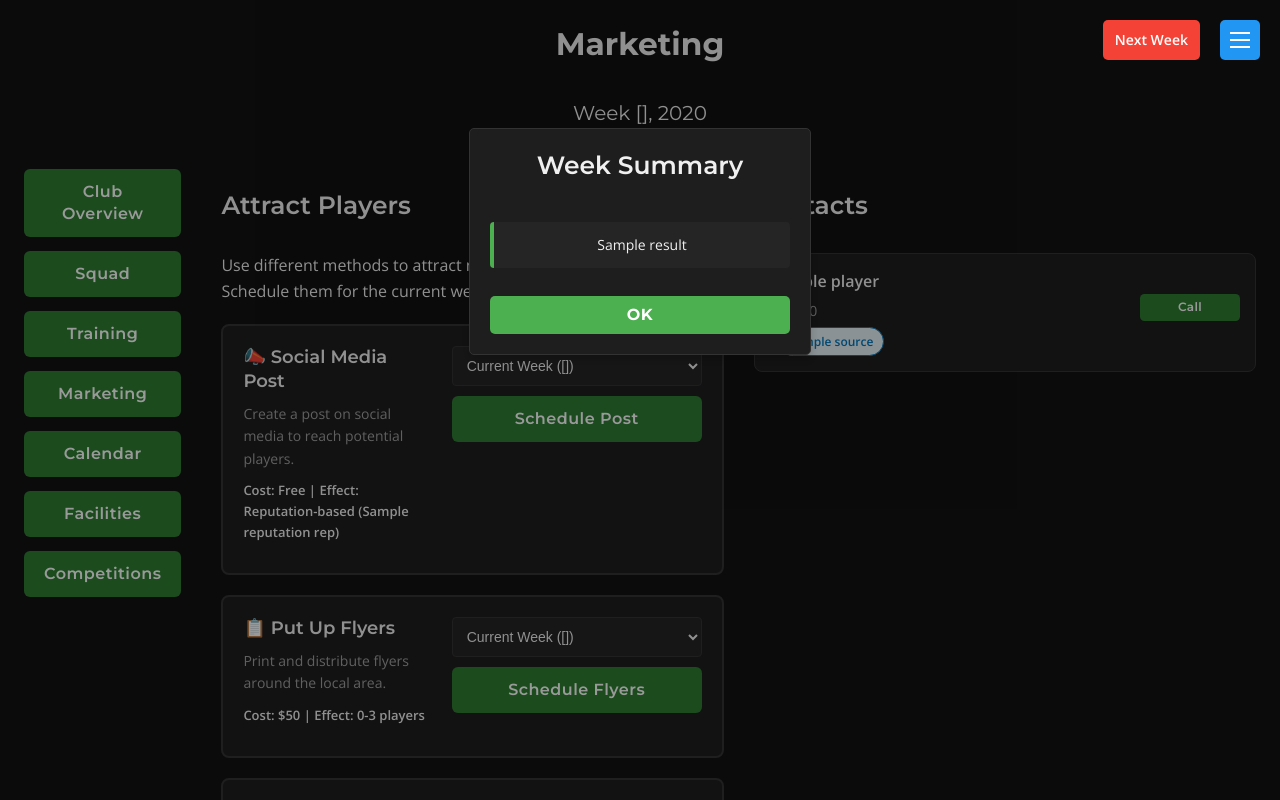
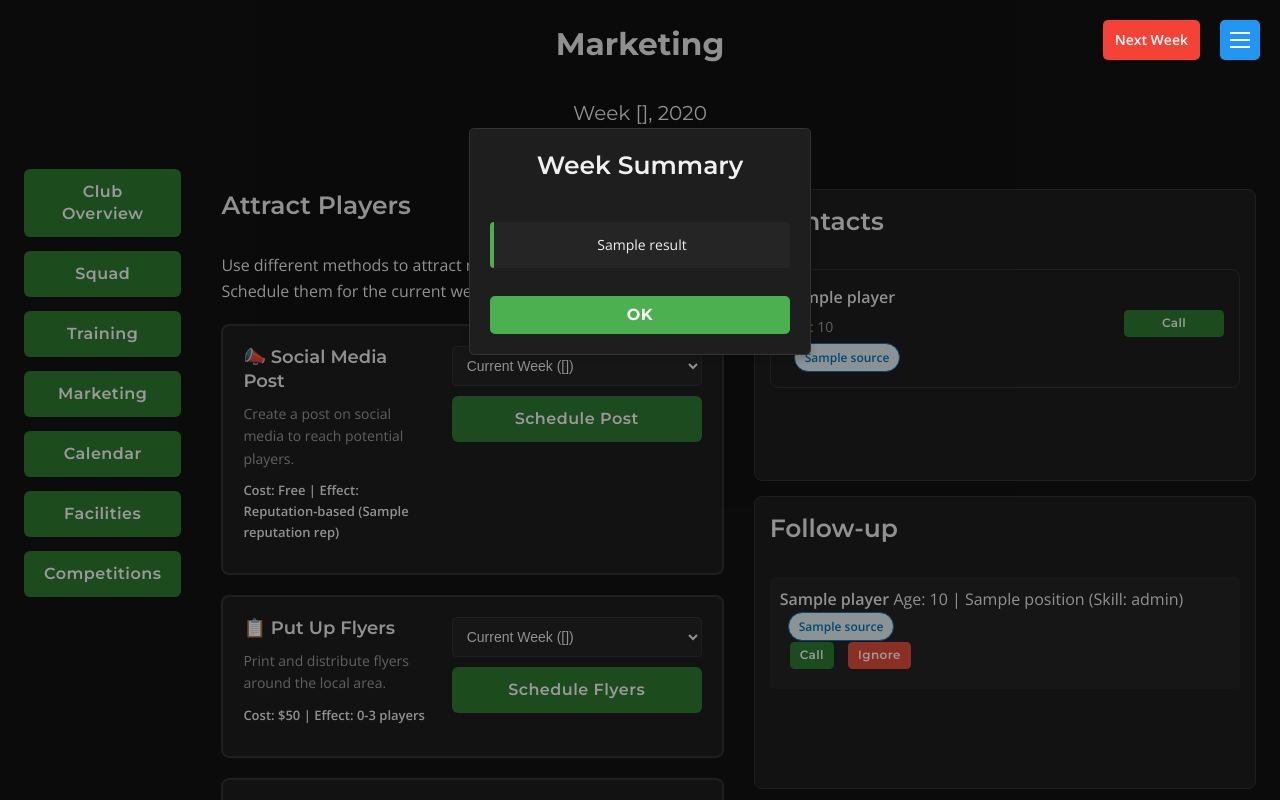
Before and after one commit to milarous/grassroots-manager, a Flask app: template templates/marketing.html in a window 1280 px wide. Run offline with Flask 3, Linux system fonts and the light colour scheme; the template is opened without the code that fills it: most values are stand-ins (such as "Sample title", 1, 10 or a date in 2020).

Commit message:
Training Follow up list on marketing page created with routing and bugs n ideas page started

```diff
--- /dev/null
+++ b/bugs-n-ideas.txt
@@ -0,0 +1,3 @@
+Recently did the follow up section.
+When player went to training and routed to follow up, it said that no one went to training.
+There was one word of mouth attendee, they still went onto the contact list rather than follow up.
--- a/main.py
+++ b/main.py
@@ -14,6 +14,7 @@ class Club:
         self.finances = 1000       # starting money
         self.reputation = 1        # starts as unknown
         self.squad = []            # will add later
+        self.follow_up_players = [] # Players waiting for follow up
         self.facility = None       # Current rented facility
         self.competition = None    # Current entered competition
         self.week = 1              # Current game week
@@ -221,6 +222,8 @@ def migrate_save_data(club):
         return
 
     # Ensure legacy saves have necessary attributes
+    if not hasattr(club, 'follow_up_players'):
+        club.follow_up_players = []
     if not hasattr(club, 'competition'):
         club.competition = None
     if not hasattr(club, 'week'):
@@ -493,6 +496,27 @@ def recruit_player(player_index):
         flash(f'{player.name} has been recruited to the squad!', 'success')
     return redirect(url_for('marketing_view'))
 
+@app.route('/recruit_follow_up/<int:player_index>', methods=['POST'])
+def recruit_follow_up(player_index):
+    if club is None:
+        return redirect(url_for('main_menu'))
+
+    action = request.form.get('action')
+
+    if 0 <= player_index < len(club.follow_up_players):
+        player = club.follow_up_players[player_index]
+
+        if action == 'ignore':
+            club.follow_up_players.pop(player_index)
+            flash(f'{player.name} has been ignored.', 'info')
+        else:
+            # Assume recruitment if action is not ignore (or default case)
+            club.follow_up_players.pop(player_index)
+            club.squad.append(player)
+            flash(f'{player.name} has been recruited to the squad!', 'success')
+
+    return redirect(url_for('marketing_view'))
+
 @app.route('/invite_to_training/<int:player_index>', methods=['POST'])
 def invite_to_training(player_index):
     if club is None:
@@ -742,7 +766,6 @@ def next_week():
                     event.invited_contacts = []
 
                 # Process invited contacts
-                newly_signed_players = []
                 for contact in event.invited_contacts:
                     player = Player(
                         name=contact['name'],
@@ -751,40 +774,20 @@ def next_week():
                         skill_level=contact['skill_level'],
                         source=contact.get('source', 'Open Training')
                     )
-                    club.squad.append(player)
-                    newly_signed_players.append(player)
+                    club.follow_up_players.append(player) # Add to follow up instead of squad
 
                 # Reset invited contacts after processing
                 event.invited_contacts = []
 
-                # Log all newly signed players as attendees
-                event.attendees.extend([{
-                    'name': p.name, 'age': p.age, 'position': p.position,
-                    'skill_level': p.skill_level, 'source': p.source
-                } for p in newly_signed_players])
-
                 # Add random walk-ins
                 num_walkins = random.randint(0, 5)
-                walkin_players = []
-                if num_walkins > 0:
-                    for _ in range(num_walkins):
-                        player = generate_random_player('Open Training')
-                        available_players.append(player)
-                        walkin_players.append(player)
-
-                # Log walk-ins as attendees
-                event.attendees.extend([{
-                    'name': p.name, 'age': p.age, 'position': p.position,
-                    'skill_level': p.skill_level, 'source': p.source
-                } for p in walkin_players])
+                for _ in range(num_walkins):
+                    player = generate_random_player('Open Training')
+                    club.follow_up_players.append(player) # Add to follow up instead of available contacts
 
                 # Build results message
-                if newly_signed_players and walkin_players:
-                    week_results.append(f'⚽ Open training night: {len(newly_signed_players)} invited player(s) joined the squad, {len(walkin_players)} walk-in(s) showed interest')
-                elif newly_signed_players:
-                    week_results.append(f'⚽ Open training night: {len(newly_signed_players)} invited player(s) joined the squad')
-                elif walkin_players:
-                    week_results.append(f'⚽ Open training night: {len(walkin_players)} walk-in(s) showed interest')
+                if event.invited_contacts or num_walkins > 0:
+                    week_results.append(f'⚽ Open training night: Players are waiting in your follow-up section.')
                 else:
                     week_results.append('⚽ Open training night: No one showed up')
 
--- a/static/styles.css
+++ b/static/styles.css
@@ -1223,9 +1223,25 @@ footer {
     margin-top: 20px;
 }
 
-.marketing-left,
+.marketing-left {
+    text-align: left;
+}
+
 .marketing-right {
     text-align: left;
+    display: flex;
+    flex-direction: column;
+    gap: 15px;
+    height: 600px;
+}
+
+.contacts-section, .follow-up-section {
+    flex: 1;
+    background-color: var(--card-bg);
+    padding: 15px;
+    border-radius: 8px;
+    overflow-y: auto;
+    border: 1px solid var(--border-color);
 }
 
 .marketing-left h2,
--- a/templates/marketing.html
+++ b/templates/marketing.html
@@ -126,8 +126,8 @@
                 </div>
 
                 <div class="marketing-right">
+                    <div class="contacts-section">
                         <h2>Contacts</h2>
-
                         {% if available_players %}
                             <ul class="contacts-list">
                             {% for player in available_players %}
@@ -137,13 +137,39 @@
                                         <span class="contact-details">Age: {{ player.age }}</span>
                                         {% if player.source %}<span class="player-source">{{ player.source }}</span>{% endif %}
                                     </div>
-                                <button onclick="openCallModal(`{{ player.name }}`, {{ loop.index0 }}, `{{ club.name }}`)" class="menu-button inline-small">Call</button>
+                                    <button onclick="openCallModal('{{ player.name }}', {{ loop.index0 }}, '{{ club.name }}')" class="menu-button inline-small">Call</button>
                                 </li>
                             {% endfor %}
                             </ul>
                         {% else %}
-                        <p>No contacts yet. Use the advertising methods to attract players!</p>
+                            <p>No contacts yet.</p>
                         {% endif %}
+                    </div>
+
+                    <div class="follow-up-section">
+                        <h2>Follow-up</h2>
+                        {% if club.follow_up_players %}
+                            <ul class="follow-up-list">
+                            {% for player in club.follow_up_players %}
+                                <li class="follow-up-item">
+                                    <div class="follow-up-info">
+                                        <strong>{{ player.name }}</strong>
+                                        <span class="follow-up-details">Age: {{ player.age }} | {{ player.position }} (Skill: {{ player.skill_level }})</span>
+                                        {% if player.source %}<span class="player-source">{{ player.source }}</span>{% endif %}
+                                    </div>
+                                    <div class="follow-up-actions">
+                                        <button onclick="openCallModal('{{ player.name }}', {{ loop.index0 }}, '{{ club.name }}')" class="menu-button inline-small">Call</button>
+                                        <form action="/recruit_follow_up/{{ loop.index0 }}" method="POST" style="display:inline;" onsubmit="return confirm('Are you sure you want to ignore this player?');">
+                                            <button type="submit" name="action" value="ignore" class="menu-button inline-small" style="background-color: #e74c3c;">Ignore</button>
+                                        </form>
+                                    </div>
+                                </li>
+                            {% endfor %}
+                            </ul>
+                        {% else %}
+                            <p>No players waiting for follow-up.</p>
+                        {% endif %}
+                    </div>
                 </div>
             </div>
         </div>
```
Also changed, not shown: CHANGELOG.md, README.md. Lines whose indentation alone changed are shown as unchanged.
